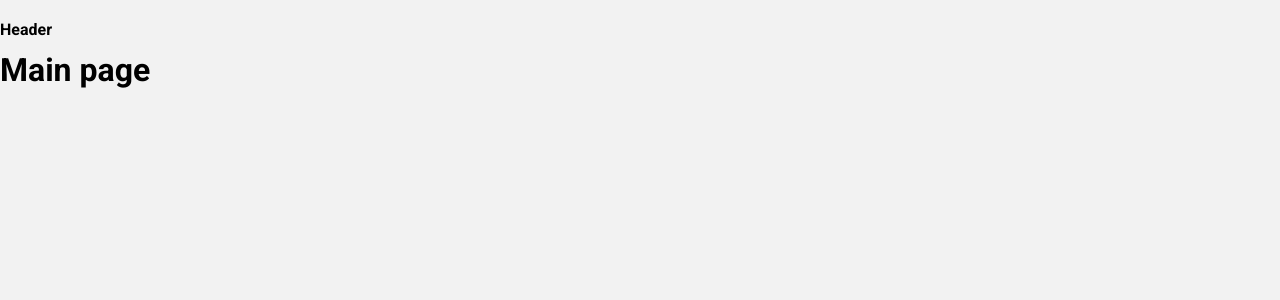
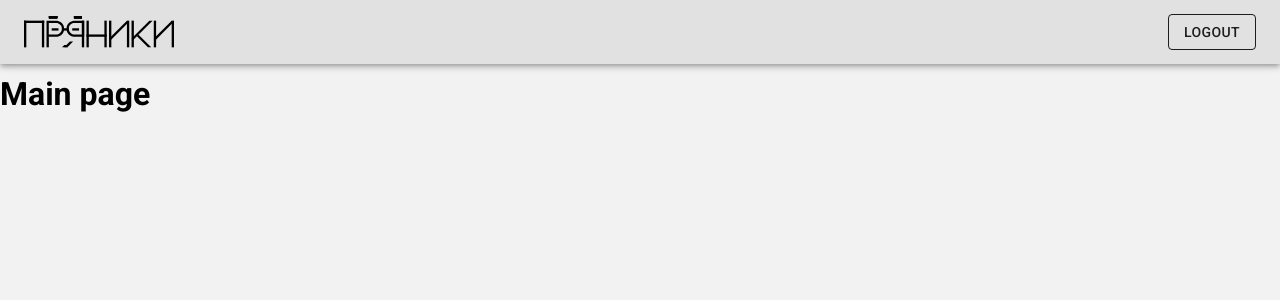
Before and after one commit to IgorBerezhnoy/pryaniky, a React (Vite) app: page / in a window 1280 px wide. Shown: the top 300 px of the page. Built offline with nearby package versions, Linux system fonts and the light colour scheme.

Commit message:
[feat]: created component header

```diff
--- /dev/null
+++ b/src/assets/image/logo/index.ts
@@ -0,0 +1 @@
+export { default as Logo } from './logo'
--- /dev/null
+++ b/src/assets/image/logo/logo.tsx
@@ -0,0 +1,185 @@
+import { Ref, SVGProps, forwardRef, memo } from 'react'
+
+const SvgComponent = (props: SVGProps<SVGSVGElement>, ref: Ref<SVGSVGElement>) => (
+  <svg viewBox={'0 0 131.79 27.54'} xmlns={'http://www.w3.org/2000/svg'} {...props} ref={ref}>
+    <title>logo-face</title>
+    <g data-name={'Слой 2'} id={'Слой_2'}>
+      <g data-name={'Слой 1'} id={'Слой_1-2'}>
+        <rect height={'23.44'} width={'2.04'} x={'114.03'} y={'4.09'} />
+        <rect
+          height={'22.27'}
+          transform={'translate(44.88 -83) rotate(45)'}
+          width={'2.04'}
+          x={'121.61'}
+          y={'1.54'}
+        />
+        <rect height={'23.45'} width={'2.04'} x={'129.75'} y={'4.08'} />
+        <rect height={'23.45'} width={'2.04'} x={'94.49'} y={'4.08'} />
+        <polygon points={'95.93 21.19 94.49 19.75 110.16 4.09 112.94 4.09 95.93 21.19'} />
+        <polygon points={'99 17.64 100.44 16.2 111.76 27.53 108.88 27.54 99 17.64'} />
+        <rect height={'23.45'} width={'2.04'} x={'74.7'} y={'4.08'} />
+        <rect
+          height={'22.27'}
+          transform={'translate(33.36 -55.18) rotate(45)'}
+          width={'2.04'}
+          x={'82.27'}
+          y={'1.54'}
+        />
+        <rect height={'23.45'} width={'2.04'} x={'90.42'} y={'4.08'} />
+        <rect height={'23.45'} width={'2.04'} y={'4.09'} />
+        <rect
+          height={'17.76'}
+          transform={'translate(13.98 -3.77) rotate(90)'}
+          width={'2.04'}
+          x={'7.86'}
+          y={'-3.77'}
+        />
+        <rect height={'23.45'} width={'2.04'} x={'15.72'} y={'4.09'} />
+        <rect height={'23.45'} width={'2.04'} x={'54.9'} y={'4.08'} />
+        <rect
+          height={'17.76'}
+          transform={'translate(81.01 -46.55) rotate(90)'}
+          width={'2.04'}
+          x={'62.76'}
+          y={'8.35'}
+        />
+        <rect height={'23.45'} width={'2.04'} x={'70.63'} y={'4.08'} />
+        <rect
+          height={'5.98'}
+          transform={'translate(33.57 57.17) rotate(-90)'}
+          width={'2.04'}
+          x={'44.35'}
+          y={'8.81'}
+        />
+        <rect
+          height={'5.98'}
+          transform={'translate(15.53 39.13) rotate(-90)'}
+          width={'2.04'}
+          x={'26.31'}
+          y={'8.81'}
+        />
+        <rect
+          height={'7.36'}
+          transform={'translate(26.6 -24.55) rotate(90)'}
+          width={'2.04'}
+          x={'24.56'}
+          y={'-2.66'}
+        />
+        <rect
+          height={'6.91'}
+          transform={'translate(48.37 -46.32) rotate(90)'}
+          width={'2.04'}
+          x={'46.33'}
+          y={'-2.43'}
+        />
+        <rect
+          height={'7.36'}
+          transform={'translate(26.6 -24.55) rotate(90)'}
+          width={'2.04'}
+          x={'24.56'}
+          y={'-2.66'}
+        />
+        <rect
+          height={'6.91'}
+          transform={'translate(48.37 -46.32) rotate(90)'}
+          width={'2.04'}
+          x={'46.33'}
+          y={'-2.43'}
+        />
+        <rect
+          height={'7.36'}
+          transform={'translate(26.6 -24.55) rotate(90)'}
+          width={'2.04'}
+          x={'24.56'}
+          y={'-2.66'}
+        />
+        <rect
+          height={'6.91'}
+          transform={'translate(48.37 -46.32) rotate(90)'}
+          width={'2.04'}
+          x={'46.33'}
+          y={'-2.43'}
+        />
+        <rect
+          height={'7.36'}
+          transform={'translate(26.6 -24.55) rotate(90)'}
+          width={'2.04'}
+          x={'24.56'}
+          y={'-2.66'}
+        />
+        <rect
+          height={'6.91'}
+          transform={'translate(48.37 -46.32) rotate(90)'}
+          width={'2.04'}
+          x={'46.33'}
+          y={'-2.43'}
+        />
+        <rect
+          height={'7.36'}
+          transform={'translate(26.6 -24.55) rotate(90)'}
+          width={'2.04'}
+          x={'24.56'}
+          y={'-2.66'}
+        />
+        <rect
+          height={'6.91'}
+          transform={'translate(48.37 -46.32) rotate(90)'}
+          width={'2.04'}
+          x={'46.33'}
+          y={'-2.43'}
+        />
+        <rect
+          height={'6.91'}
+          transform={'translate(48.37 -46.32) rotate(90)'}
+          width={'2.04'}
+          x={'46.33'}
+          y={'-2.43'}
+        />
+        <rect
+          height={'7.36'}
+          transform={'translate(26.47 -24.43) rotate(90)'}
+          width={'2.04'}
+          x={'24.43'}
+          y={'-2.66'}
+        />
+        <rect
+          height={'6.91'}
+          transform={'translate(48.37 -46.32) rotate(90)'}
+          width={'2.04'}
+          x={'46.33'}
+          y={'-2.43'}
+        />
+        <rect
+          height={'5.98'}
+          transform={'translate(24.55 48.15) rotate(-90)'}
+          width={'2.04'}
+          x={'35.33'}
+          y={'8.81'}
+        />
+        <polygon points={'38.16 25.5 38.16 27.54 33.39 27.54 35.43 25.5 38.16 25.5'} />
+        <polygon points={'43.17 22.51 40.3 22.5 35.28 27.53 38.16 27.53 43.17 22.51'} />
+        <rect
+          height={'23.45'}
+          transform={'translate(103.7 31.61) rotate(-180)'}
+          width={'2.04'}
+          x={'50.83'}
+          y={'4.08'}
+        />
+        <path
+          d={
+            'M50.87,6.12V16.24h-7c-.72-.13-4.5-1-4.5-5.11s3.73-4.89,4.49-5h7m2-2H43.73s-6.35.75-6.35,7.05,6.35,7.15,6.35,7.15h9.14V4.08Z'
+          }
+        />
+        <rect height={'9.59'} width={'2.04'} x={'19.79'} y={'17.93'} />
+        <path
+          d={
+            'M28.79,6.12c.79.12,4.49.93,4.49,5s-3.71,5-4.5,5.1h-7V6.12h7m.14-2H19.79V18.23h9.14s6.35-.86,6.35-7.13-6.35-7-6.35-7Z'
+          }
+        />
+      </g>
+    </g>
+  </svg>
+)
+const ForwardRef = forwardRef(SvgComponent)
+
+export default memo(ForwardRef)
--- /dev/null
+++ b/src/components/header/header.module.scss
@@ -0,0 +1,11 @@
+.tolBar {
+  display: flex;
+  justify-content: space-between;
+  padding: 0 20px;
+  background: rgb(225, 225, 225);
+}
+
+.logo {
+  cursor: pointer;
+  width: 150px;
+}
--- /dev/null
+++ b/src/components/header/header.tsx
@@ -0,0 +1,17 @@
+import { Logo } from '@/assets/image/logo'
+import { AppBar, Button, Toolbar } from '@mui/material'
+
+import s from './header.module.scss'
+
+export const Header = () => {
+  return (
+    <AppBar className={s.appBar} color={'default'} position={'static'}>
+      <Toolbar className={s.tolBar}>
+        <Logo className={s.logo} />
+        <Button color={'inherit'} variant={'outlined'}>
+          Logout
+        </Button>
+      </Toolbar>
+    </AppBar>
+  )
+}
--- /dev/null
+++ b/src/components/header/index.ts
@@ -0,0 +1 @@
+export * from './header'
--- a/src/router/router.tsx
+++ b/src/router/router.tsx
@@ -6,6 +6,7 @@ import {
   createBrowserRouter,
 } from 'react-router-dom'
 
+import { Header } from '@/components/header'
 import LoginPage from '@/pages/login-page/login-page'
 
 const publicRouters: RouteObject[] = [
@@ -49,7 +50,7 @@ export const AppRouter = () => {
 function Layout() {
   return (
     <>
-      <h4>Header</h4>
+      <Header />
       <Outlet />
     </>
   )
```
